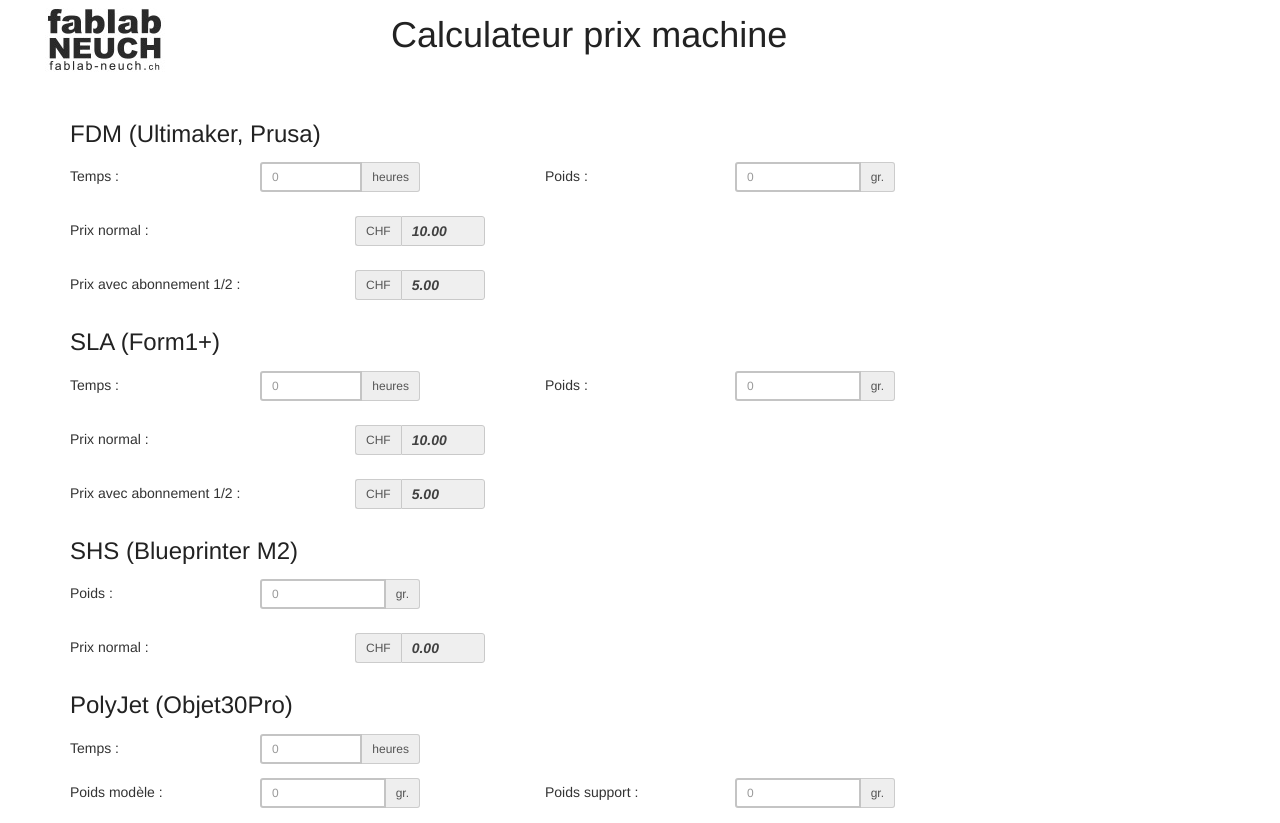
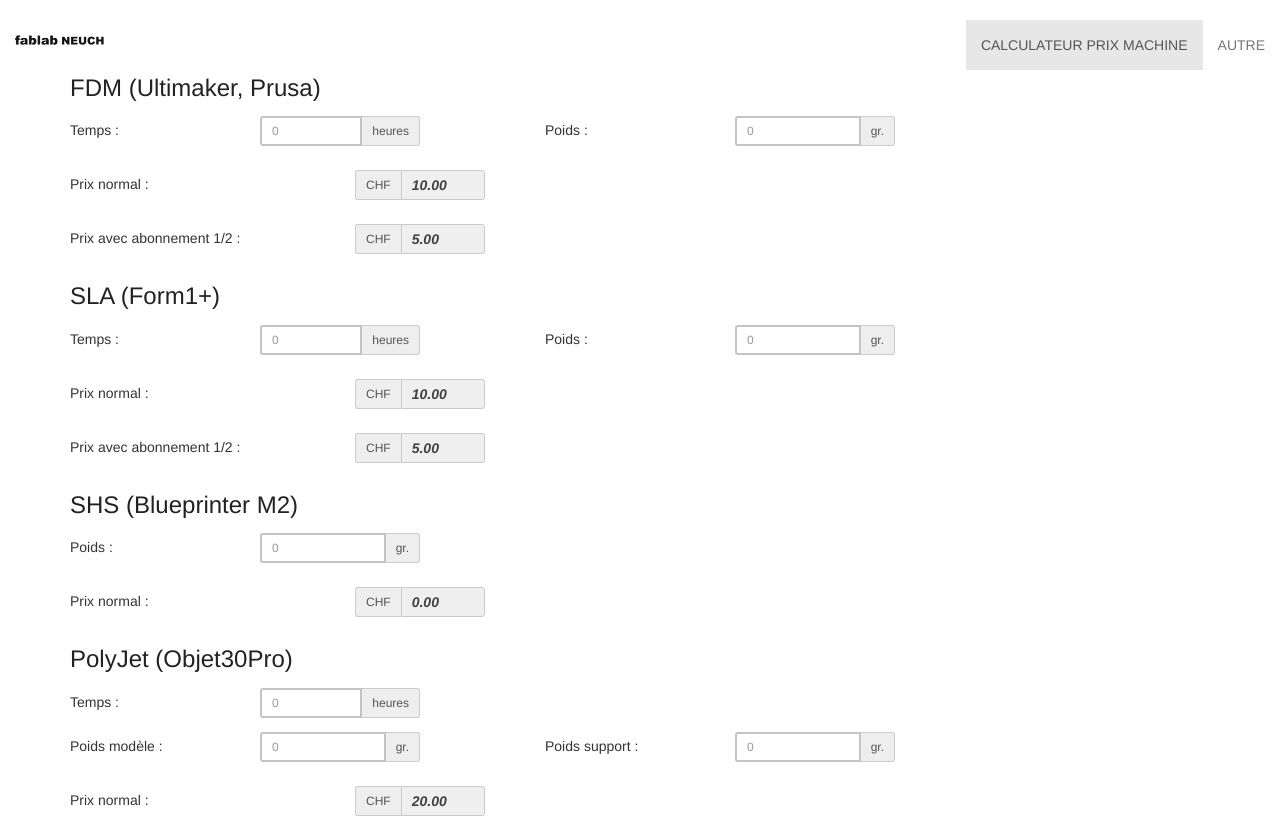
Before and after one commit to fablabneuch/fablab-calculator, a plain HTML site: page index.html in a window 1280 px wide. Shown: the top 823 px of the page. Drawn offline with nearby package versions, Linux system fonts and the light colour scheme.

Commit message:
Add ressource for navbar

```diff
--- a/css/style.css
+++ b/css/style.css
@@ -149,8 +149,6 @@
 /* ---------------------------------------------- */
 html,
 body {
-	margin: 0;
-	padding: 0;
 	height: 100%;
 }
 
@@ -159,29 +157,8 @@
 	position: relative;
 }
 
-.page-header {
-	border: 0;
-	margin: 0 0 20px;
-}
-
-.header {
-	margin: 0 30px;
-}
-
-.header-logo {
-	text-align: center;
-}
-
-.header-title {
-	margin: 15px;
-	text-align: center;
-}
-
-.header-logo img {
-	height: 60%;
-}
-
 .container {
+	padding-top: 60px;
 	padding-bottom: 90px;
 }
 
@@ -213,3 +190,80 @@
 	margin: 2px 0;
 	text-align: center;
 }
+
+/* ---------------------------------------------- /*
+ * Navigation
+/* ---------------------------------------------- */
+
+.navbar {
+	background: none;
+	border-radius: 0;
+	border: 0;
+	padding: 20px 0;
+	text-transform: uppercase;
+	color: #FFF !important;
+}
+
+.navbar-brand img {
+	height: 50%;
+}
+
+/*.navbar-custom .nav li a:hover,
+.navbar-custom .nav li a:focus,
+.navbar-custom .nav li.active {
+	background: none;
+	outline: 0;
+	color: #EF4836;
+}
+
+.navbar-custom .navbar-brand {
+	font: 700 18px/1.2 'Montserrat', serif, sans-serif;
+	color: #FFF;
+}
+
+.navbar-custom .navbar-nav > li.active {
+	border-bottom: 3px solid #FFF;
+}
+
+.navbar-custom .navbar-toggle .icon-bar {
+	background: #FFF;
+}
+
+.navbar-custom .navbar-nav > li > a,
+.navbar-custom .navbar-nav .dropdown-menu > li > a {
+	color: #FFF;
+	font-size: 12px;
+}
+
+.navbar-color,
+.custom-collapse {
+	background: #FFF;
+	box-shadow: 0 0 4px rgba(0, 0, 0, .2);
+	padding: 0;
+}
+
+.navbar-color .navbar-brand,
+.custom-collapse .navbar-brand,
+.navbar-color .navbar-nav > li > a,
+.navbar-color .navbar-nav .dropdown-menu > li > a,
+.custom-collapse .navbar-nav > li > a,
+.custom-collapse .navbar-nav .dropdown-menu > li > a {
+	color: #222;
+}
+
+.navbar-color .navbar-nav > li.active {
+	border-bottom: 3px solid #222;
+}
+
+.custom-collapse .navbar-nav {
+	text-align: left;
+}
+
+.custom-collapse .navbar-nav > li.active {
+	border: 0;
+}
+
+.navbar-color .navbar-toggle .icon-bar,
+.custom-collapse .navbar-toggle .icon-bar {
+	background: #222;
+}*/
--- a/index.html
+++ b/index.html
@@ -34,22 +34,31 @@
 		<script type="text/javascript" src="js/custom.js"></script>
 	</head>
 
+	<nav class="navbar navbar-default navbar-fixed-top" role="navigation">
+		<div class="container-fluid">
+			<div class="navbar-header">
+				<button type="button" class="navbar-toggle collapsed" data-toggle="collapse" data-target="#bs-example-navbar-collapse-1" aria-expanded="false">
+					<span class="sr-only">Toggle navigation</span>
+					<span class="icon-bar"></span>
+					<span class="icon-bar"></span>
+					<span class="icon-bar"></span>
+				</button>
+				<a class="navbar-brand" href="">
+					<img alt="Brand" src="image/logo_2nd_low.png">
+				</a>
+			</div>
+
+			<div class="collapse navbar-collapse" id="">
+				<ul class="nav navbar-nav navbar-right">
+					<li class="active"><a href="#">Calculateur prix machine</a></li>
+					<li><a href="#">Autre</a></li>
+				</ul>
+			</div>
+		</div>
+	</nav>
+
 	<body>
 		<div class="wrap">
-			<div class="page-header">
-				<div class="header row">
-					<div class="col-md-1 header-logo">
-						<img class="logo" src="image/logo.jpg" alt="">
-					</div>
-
-					<div class="col-md-offset-1 col-md-7 row">
-						<div class="header-title">
-							<h1>Calculateur prix machine</h1>
-						</div>
-					</div>
-				</div>
-			</div>
-
 			<div class="container">
 				<div class="machine-section fdm">
 					<div class="row col-md-12">
```
Also changed, not shown: image/logo.png (added), image/logo_2nd.png (added), image/logo_2nd_low.png (added).
